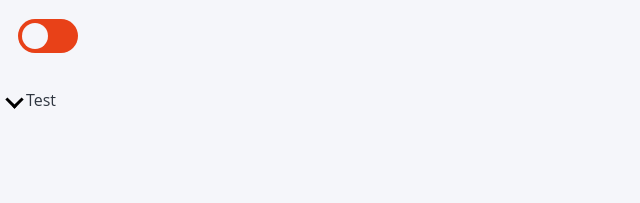
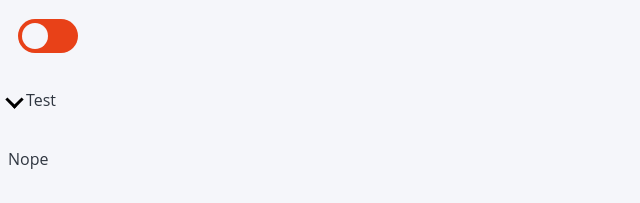
Before and after one commit to UnknownWebsite/CarPlan, a Next.js app: page / in a window 1280 px wide. Shown: the part 143-346 px from the top of the page, without its empty margins (0-640 px from the left). Built offline with nearby package versions, Linux system fonts and the light colour scheme.

Commit message:
[UI] Added the ability for the ScaffoldCollapse to show children elements

```diff
--- a/components/ScaffoldCollapse.tsx
+++ b/components/ScaffoldCollapse.tsx
@@ -24,7 +24,7 @@
                 <i className={styles.arrow + " " + (closed ? styles.right : styles.down) + " " + styles.inline}></i>
                 <div className={styles.inline}><Label text={props.label} /> </div>
             </div>
-
+            {!closed ? props.children : ""}
         </div >
     )
 }
--- a/pages/index.tsx
+++ b/pages/index.tsx
@@ -24,7 +24,7 @@
         <Scaffold>
           <ScaffoldElement label="Dark Mode"><ToggleButton round onChange={(state) => setDarkMode(!state)} /></ScaffoldElement>
           <ScaffoldCollapse label="Test">
-
+            <Label text="Nope"/>
           </ScaffoldCollapse>
         </Scaffold>
 
--- a/styles/ScaffoldCollapse.module.css
+++ b/styles/ScaffoldCollapse.module.css
@@ -2,7 +2,7 @@
     border: solid black;
     border-width: 0 3px 3px 0;
     padding: 3px;
-    transition: 0.5s;
+    transition: 0.1s;
 }
 
 .inline {
@@ -26,5 +26,4 @@
     border-top: 0px;
     border-left: 0px;
     border-right: 0px;
-    transition: 0.1s;
 }
```
